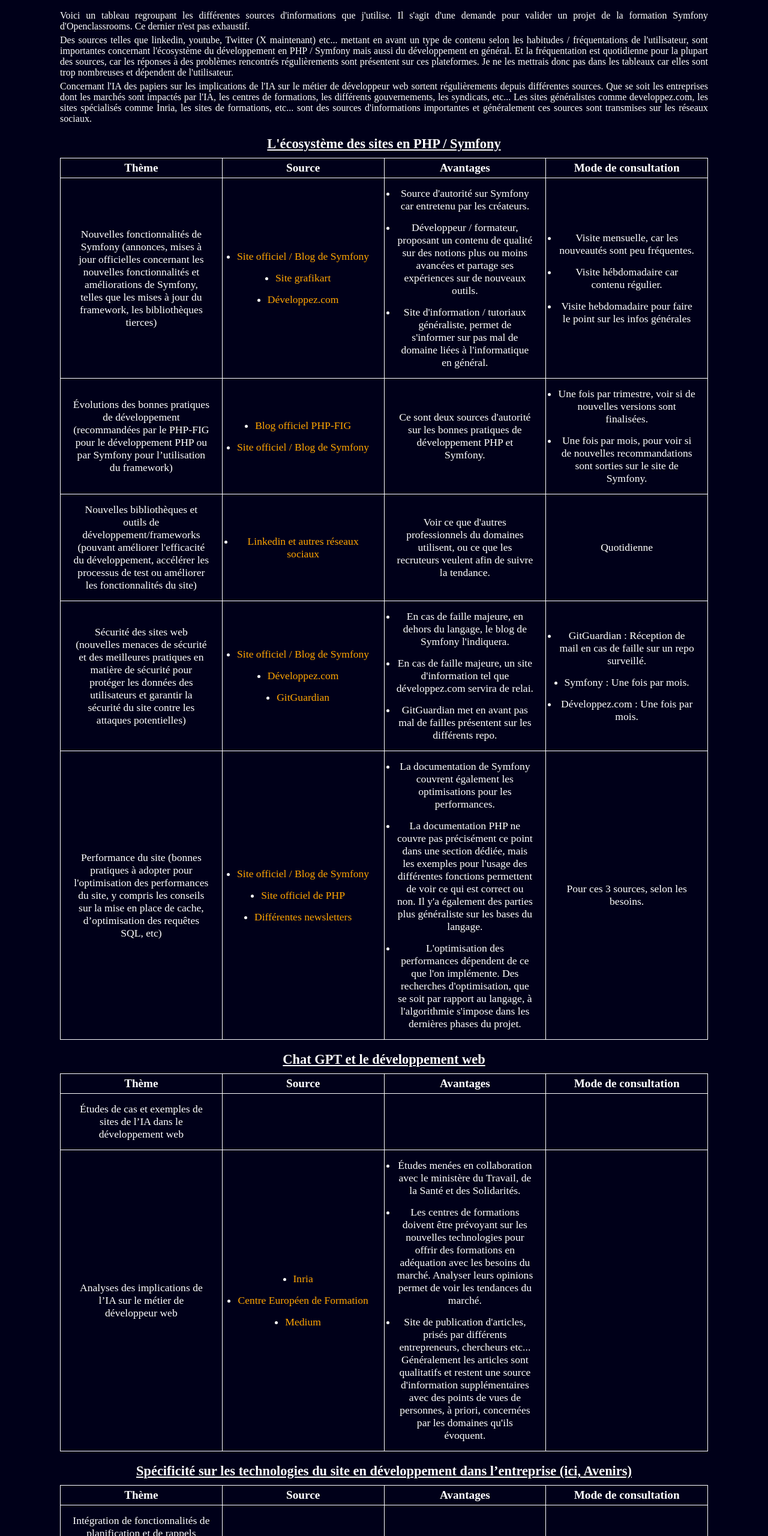
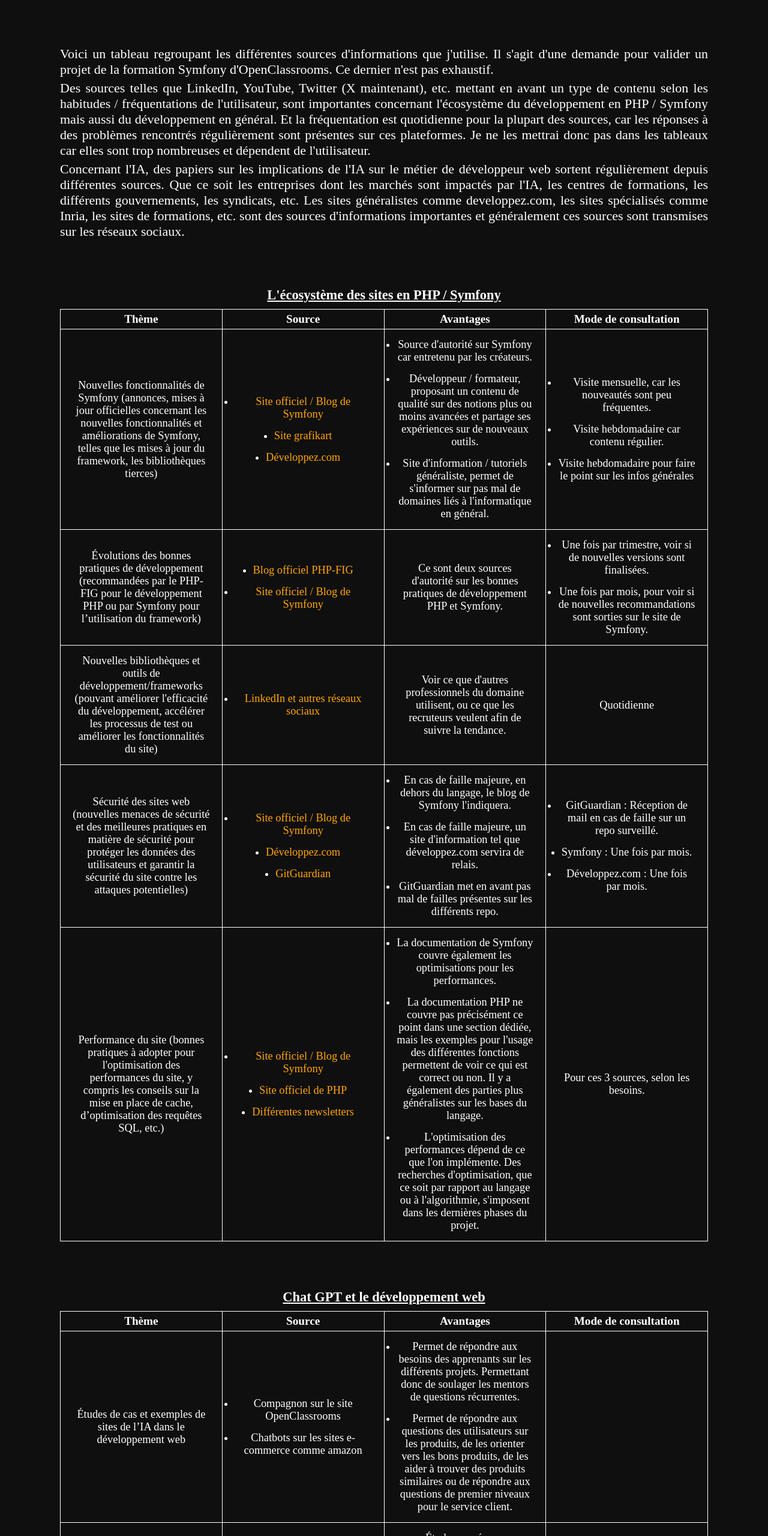
Before and after one commit to Zang983/veille_OC_symfony, a plain HTML site: page index.html in a window 1280 px wide. Shown: the part 60-2620 px from the top of the page at 60% size. Drawn offline with Linux system fonts and the light colour scheme.

Commit message:
Études de cas et exemples de sites de l'ia ajoutés

```diff
--- a/index.html
+++ b/index.html
@@ -13,27 +13,29 @@
     <div>
         <p>
             Voici un tableau regroupant les différentes sources d'informations que j'utilise.
-            Il s'agit d'une demande pour valider un projet de la formation Symfony d'Openclassrooms.
+            Il s'agit d'une demande pour valider un projet de la formation Symfony d'OpenClassrooms.
             Ce dernier n'est pas exhaustif.
         </p>
-        <p>Des sources telles que linkedin, youtube, Twitter (X maintenant) etc... mettant en avant un type de contenu
+        <p>
+            Des sources telles que LinkedIn, YouTube, Twitter (X maintenant), etc. mettant en avant un type de contenu
             selon les habitudes / fréquentations
             de l'utilisateur, sont importantes concernant l'écosystème du développement en PHP / Symfony mais aussi du
             développement en général.
             Et la fréquentation est quotidienne pour la plupart des sources, car les réponses à des problèmes rencontrés
-            régulièrements sont présentent sur ces plateformes.
-            Je ne les mettrais donc pas dans les tableaux car elles sont trop nombreuses et dépendent de l'utilisateur.
+            régulièrement sont présentes sur ces plateformes.
+            Je ne les mettrai donc pas dans les tableaux car elles sont trop nombreuses et dépendent de l'utilisateur.
         </p>
         <p>
-            Concernant l'IA des papiers sur les implications de l'IA sur le métier de développeur web sortent
-            régulièrements depuis différentes sources.
-            Que se soit les entreprises dont les marchés sont impactés par l'IA, les centres de formations, les
-            différents gouvernements, les syndicats, etc...
+            Concernant l'IA, des papiers sur les implications de l'IA sur le métier de développeur web sortent
+            régulièrement depuis différentes sources.
+            Que ce soit les entreprises dont les marchés sont impactés par l'IA, les centres de formations, les
+            différents gouvernements, les syndicats, etc.
             Les sites généralistes comme developpez.com, les sites spécialisés comme Inria, les sites de formations,
-            etc... sont des sources d'informations importantes et généralement ces sources sont transmises sur les
+            etc. sont des sources d'informations importantes et généralement ces sources sont transmises sur les
             réseaux sociaux.
         </p>
     </div>
+
 
     <table>
         <caption>L'écosystème des sites en PHP / Symfony</caption>
@@ -47,9 +49,9 @@
         </thead>
         <tbody>
             <tr>
-                <td>Nouvelles fonctionnalités de Symfony (annonces, mises à jour officielles concernant les nouvelles
-                    fonctionnalités et améliorations de Symfony, telles que les mises à jour du framework, les
-                    bibliothèques tierces)</td>
+                <td>Nouvelles fonctionnalités de Symfony (annonces, mises à jour officielles concernant les
+                    nouvelles fonctionnalités et améliorations de Symfony, telles que les mises à jour du framework,
+                    les bibliothèques tierces)</td>
                 <td>
                     <ul>
                         <li> <a href="https://symfony.com/blog/">Site officiel / Blog de Symfony</a></li>
@@ -62,34 +64,28 @@
                         <li>Source d'autorité sur Symfony car entretenu par les créateurs.</li>
                         <li>Développeur / formateur, proposant un contenu de qualité sur des notions plus ou moins
                             avancées et partage ses expériences sur de nouveaux outils.</li>
-                        <li>Site d'information / tutoriaux généraliste, permet de s'informer sur pas mal de domaine
-                            liées à l'informatique en général.</li>
-
-
+                        <li>Site d'information / tutoriels généraliste, permet de s'informer sur pas mal de domaines
+                            liés à l'informatique en général.</li>
                     </ul>
                 </td>
                 <td>
                     <ul>
                         <li>Visite mensuelle, car les nouveautés sont peu fréquentes.</li>
-                        <li>Visite hébdomadaire car contenu régulier.</li>
+                        <li>Visite hebdomadaire car contenu régulier.</li>
                         <li>Visite hebdomadaire pour faire le point sur les infos générales</li>
                     </ul>
                 </td>
             </tr>
             <tr>
-                <td>
-                    Évolutions des bonnes pratiques de développement (recommandées par le PHP-FIG pour le développement
-                    PHP ou par Symfony pour l’utilisation du framework)
-                </td>
+                <td>Évolutions des bonnes pratiques de développement (recommandées par le PHP-FIG pour le
+                    développement PHP ou par Symfony pour l’utilisation du framework)</td>
                 <td>
                     <ul>
                         <li><a href="https://www.php-fig.org/blog/">Blog officiel PHP-FIG</a></li>
                         <li><a href="https://symfony.com/blog/">Site officiel / Blog de Symfony</a></li>
                     </ul>
                 </td>
-                <td>
-                    Ce sont deux sources d'autorité sur les bonnes pratiques de développement PHP et Symfony.
-                </td>
+                <td>Ce sont deux sources d'autorité sur les bonnes pratiques de développement PHP et Symfony.</td>
                 <td>
                     <ul>
                         <li>Une fois par trimestre, voir si de nouvelles versions sont finalisées.</li>
@@ -103,11 +99,11 @@
                     développement, accélérer les processus de test ou améliorer les fonctionnalités du site)</td>
                 <td>
                     <ul>
-                        <li><a href="www.linkedin.com">Linkedin et autres réseaux sociaux</a></li>
+                        <li><a href="https://www.linkedin.com">LinkedIn et autres réseaux sociaux</a></li>
                     </ul>
                 </td>
-                <td>Voir ce que d'autres professionnels du domaines utilisent, ou ce que les recruteurs veulent afin de
-                    suivre la tendance.</td>
+                <td>Voir ce que d'autres professionnels du domaine utilisent, ou ce que les recruteurs veulent afin
+                    de suivre la tendance.</td>
                 <td>Quotidienne</td>
             </tr>
             <tr>
@@ -124,11 +120,10 @@
                 <td>
                     <ul>
                         <li>En cas de faille majeure, en dehors du langage, le blog de Symfony l'indiquera.</li>
-                        <li>En cas de faille majeure, un site d'information tel que développez.com servira de relai.
-                        </li>
-                        <li> GitGuardian met en avant pas mal de failles présentent sur les différents repo. </li>
+                        <li>En cas de faille majeure, un site d'information tel que développez.com servira de
+                            relais.</li>
+                        <li>GitGuardian met en avant pas mal de failles présentes sur les différents repo.</li>
                     </ul>
-
                 </td>
                 <td>
                     <ul>
@@ -138,34 +133,30 @@
                     </ul>
                 </td>
             </tr>
-
             <tr>
                 <td>Performance du site (bonnes pratiques à adopter pour l'optimisation des performances du site, y
-                    compris les conseils sur la mise en place de cache, d’optimisation des requêtes SQL, etc)</td>
+                    compris les conseils sur la mise en place de cache, d’optimisation des requêtes SQL, etc.)</td>
                 <td>
                     <ul>
                         <li><a href="https://symfony.com/blog/">Site officiel / Blog de Symfony</a></li>
-                        <li> <a href="https://php.net">Site officiel de PHP </a></li>
+                        <li><a href="https://php.net">Site officiel de PHP </a></li>
                         <li><span class="orange">Différentes newsletters</span></li>
                     </ul>
                 </td>
                 <td>
                     <ul>
-                        <li> La documentation de Symfony couvrent également les optimisations pour les performances.
+                        <li>La documentation de Symfony couvre également les optimisations pour les performances.
                         </li>
-                        <li>La documentation PHP ne couvre pas précisément ce point dans une section dédiée, mais les
-                            exemples pour l'usage des différentes fonctions permettent de voir ce qui est correct ou
-                            non. Il
-                            y'a également des parties plus généraliste sur les bases du langage. </li>
-                        <li>L'optimisation des performances dépendent de ce que l'on implémente. Des recherches
-                            d'optimisation, que se soit par rapport au langage, à l'algorithmie s'impose dans les
-                            dernières
-                            phases du projet.</li>
+                        <li>La documentation PHP ne couvre pas précisément ce point dans une section dédiée, mais
+                            les exemples pour l'usage des différentes fonctions permettent de voir ce qui est
+                            correct ou non. Il y a également des parties plus généralistes sur les bases du langage.
+                        </li>
+                        <li>L'optimisation des performances dépend de ce que l'on implémente. Des recherches
+                            d'optimisation, que ce soit par rapport au langage ou à l'algorithmie, s'imposent dans
+                            les dernières phases du projet.</li>
                     </ul>
                 </td>
-                <td>
-                    Pour ces 3 sources, selon les besoins.
-                </td>
+                <td>Pour ces 3 sources, selon les besoins.</td>
             </tr>
         </tbody>
     </table>
@@ -182,8 +173,22 @@
         <tbody>
             <tr>
                 <td>Études de cas et exemples de sites de l’IA dans le développement web</td>
-                <td></td>
-                <td></td>
+                <td>
+                    <ul>
+                        <li>Compagnon sur le site OpenClassrooms</li>
+                        <li>Chatbots sur les sites e-commerce comme amazon</li>
+                    </ul>
+                </td>
+                <td>
+                    <ul>
+                        <li>Permet de répondre aux besoins des apprenants sur les différents projets. Permettant donc de
+                            soulager les mentors de questions récurrentes.
+                        </li>
+                        <li>
+                            Permet de répondre aux questions des utilisateurs sur les produits, de les orienter vers les bons produits, de les aider à trouver des produits similaires ou de répondre aux questions de premier niveaux pour le service client.
+                        </li>
+                    </ul>
+                </td>
                 <td></td>
             </tr>
             <tr>
@@ -193,43 +198,31 @@
                         <li><a
                                 href="https://www.inria.fr/fr/impacts-intelligence-artificielle-travail-laboria">Inria</a>
                         </li>
-                        <li>
-                            <a
-                                href="https://www.centre-europeen-formation.fr/blog/informatique/intelligence-artificielle-et-developpeur-web/">
-                                Centre Européen de Formation
-                            </a>
-                        </li>
-                        <li>
-                            <a href="https://medium.com/tag/intelligence-artificielle">Medium</a>
-                        </li>
+                        <li><a
+                                href="https://www.centre-europeen-formation.fr/blog/informatique/intelligence-artificielle-et-developpeur-web/">Centre
+                                Européen de Formation</a></li>
+                        <li><a href="https://medium.com/tag/intelligence-artificielle">Medium</a></li>
                     </ul>
                 </td>
                 <td>
                     <ul>
-                        <li>
-                            Études menées en collaboration avec le ministère du Travail, de la Santé et des Solidarités.
+                        <li>Études menées en collaboration avec le ministère du Travail, de la Santé et des Solidarités.
                         </li>
-                        <li>
-                            Les centres de formations doivent être prévoyant sur les nouvelles technologies pour offrir
-                            des formations en adéquation avec les besoins du marché.
-                            Analyser leurs opinions permet de voir les tendances du marché.
-                        </li>
-                        <li>
-                            Site de publication d'articles, prisés par différents entrepreneurs, chercheurs etc...
+                        <li>Les centres de formations doivent être prévoyant sur les nouvelles technologies pour offrir
+                            des formations en adéquation avec les besoins du marché. Analyser leurs opinions permet de
+                            voir les tendances du marché.</li>
+                        <li>Site de publication d'articles, prisés par différents entrepreneurs, chercheurs etc.
                             Généralement les articles sont qualitatifs et restent une source d'information
-                            supplémentaires avec des points de vues de personnes, à priori, concernées par les domaines
-                            qu'ils évoquent.
-                        </li>
+                            supplémentaire avec des points de vue de personnes, à priori, concernées par les domaines
+                            qu'ils évoquent.</li>
                     </ul>
                 </td>
                 <td></td>
             </tr>
-
         </tbody>
     </table>
     <table>
-        <caption>Spécificité sur les technologies du site en développement dans l’entreprise (ici, Avenirs)
-        </caption>
+        <caption>Spécificité sur les technologies du site en développement dans l’entreprise (ici, Avenirs)</caption>
         <thead>
             <tr>
                 <th>Thème</th>
@@ -251,8 +244,7 @@
                 </td>
                 <td>
                     <ul>
-                        <li>
-                            Projet soutenu par une communauté, permet d'utiliser un outil javascript suivi et documenté.
+                        <li>Projet soutenu par une communauté, permet d'utiliser un outil JavaScript suivi et documenté.
                         </li>
                     </ul>
                 </td>
@@ -264,35 +256,26 @@
                     à jour facilement leurs informations personnelles en toute sécurité)</td>
                 <td>
                     <ul>
-                        <li><a href="https://www.cnil.fr/fr/me-mettre-en-conformite/rgpd-par-ou-commencer">
-                                CNIL
-                            </a></li>
+                        <li><a href="https://www.cnil.fr/fr/me-mettre-en-conformite/rgpd-par-ou-commencer">CNIL</a></li>
                     </ul>
                 </td>
                 <td>
                     <ul>
-                        <li>
-                            Organisme officiel, les recommandations et obligations légales sont tranmises sur leur site.
-                            Il est de plus possible de les contacter afin d'être accompagner par leurs services.
+                        <li>Organisme officiel, les recommandations et obligations légales sont transmises sur leur
+                            site. Il est de plus possible de les contacter afin d'être accompagnés par leurs services.
                         </li>
                     </ul>
                 </td>
                 <td>
                     <ul>
-                        <li>
-                            Lors de la phase de préparation d'un projet, afin de voir si les fonctionnalités prévues
-                            nécessitent
-                            un traitement particulier d'un point de vue légal.
-                            Toutefois cet aspect n'incombe pas directement au développeur mais plus au client et/ou du
-                            chef de
-                            projet.
-                        </li>
+                        <li>Lors de la phase de préparation d'un projet, afin de voir si les fonctionnalités prévues
+                            nécessitent un traitement particulier d'un point de vue légal. Toutefois, cet aspect
+                            n'incombe pas directement au développeur mais plus au client et/ou au chef de projet.</li>
                     </ul>
                 </td>
             </tr>
         </tbody>
     </table>
-
 </body>
 
 </html>
--- a/style.css
+++ b/style.css
@@ -8,13 +8,13 @@
 
 body
 {
-    background:rgb(0, 0, 25);
+    background:rgb(15, 15, 15);
     color:white;
     padding:30px 100px;
     display:flex;
     flex-direction: column;
-    gap:20px;
-    font-size: 16px;
+    gap:80px;
+    font-size: 22px;
 }
 ul
 {
@@ -57,7 +57,7 @@
     padding: 15px 20px;
     text-align: center;
     width:25%;
-    font-size:1.1rem;
+    font-size:1.15rem;
 }
 caption{
     font-size:1.4rem;
```
